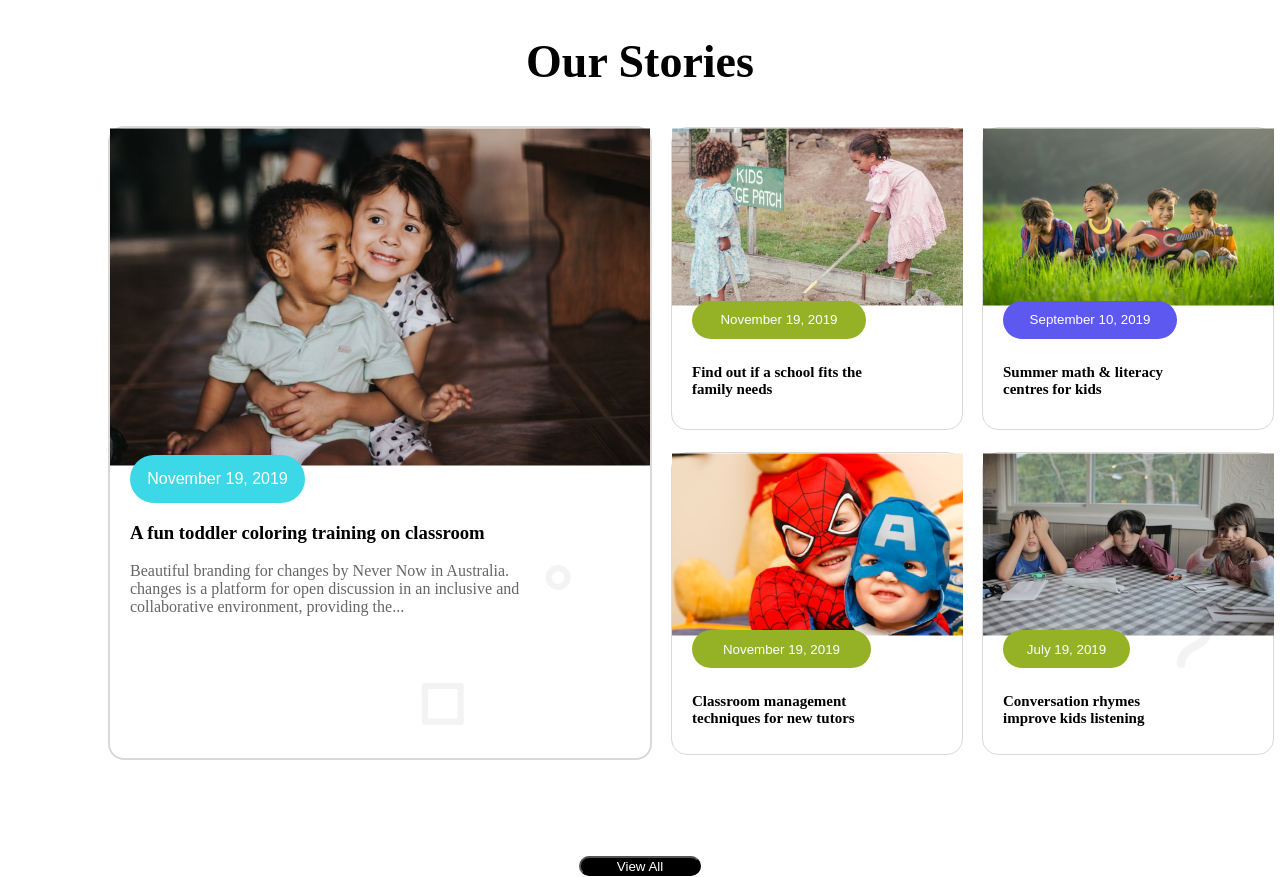
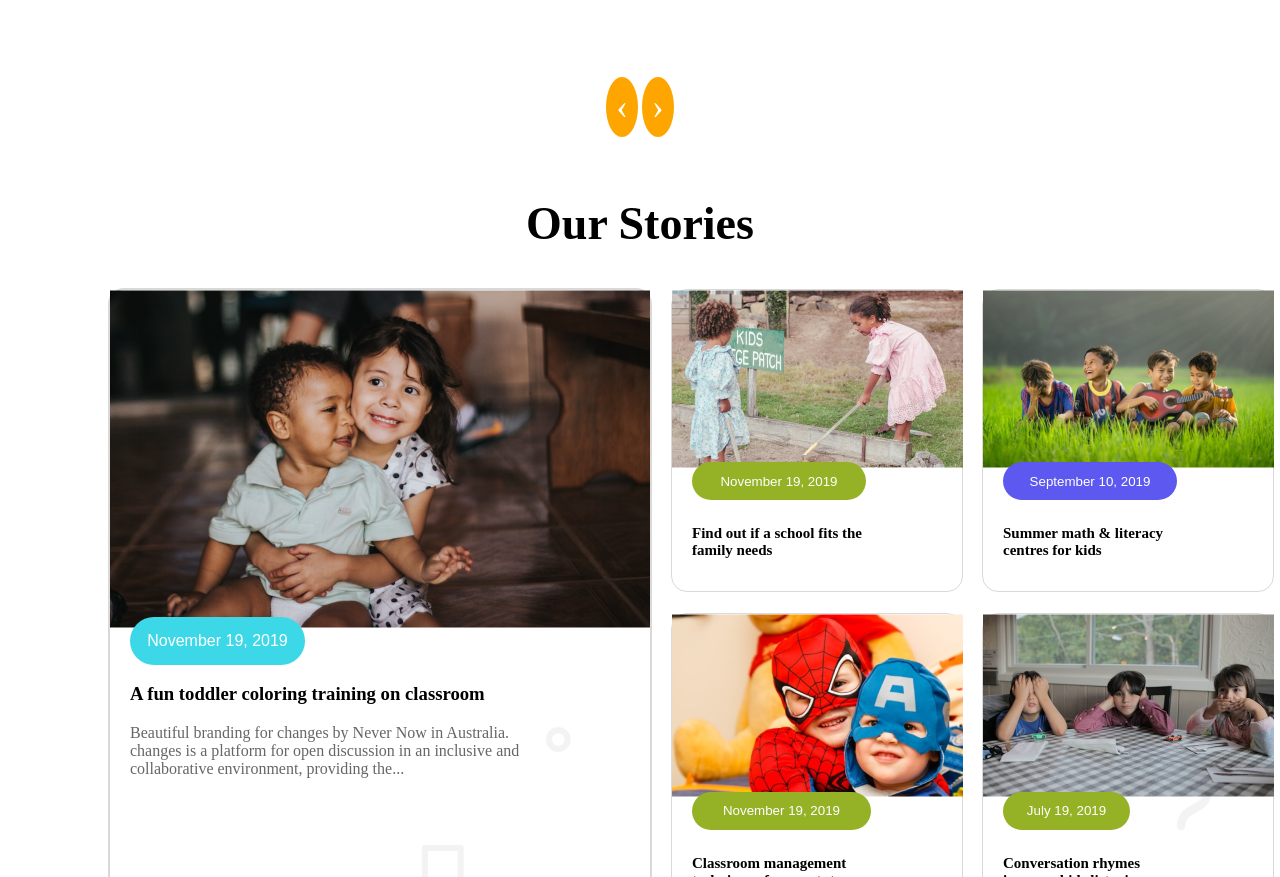
Before and after one commit to sureshdev2025/assignment2-responsive-development, a plain HTML site: page index.html in a window 1280 px wide. Shown: the part 1176-2053 px from the top of the page. Drawn offline with Linux system fonts and the light colour scheme.

Commit message:
added next prev button

```diff
--- a/css/style.css
+++ b/css/style.css
@@ -174,9 +174,41 @@ nav {
 }
 
 
-/* arrow sign  */
+/* next prev sign  */
 
+.next-prev {
+    margin-top: 80px;
+    margin-bottom: 60px;
+    text-align: center;
+}
 
+.next-prev a {
+    text-decoration: none;
+    display: inline-block;
+    /* padding: 8px 16px; */
+    border: 10px solid orange;
+}
+
+/* a:hover {
+    background-color: #ddd;
+    color: black;
+} */
+
+.previous {
+    font-size: 35px;
+    background-color: orange;
+    color: white;
+}
+
+.next {
+    font-size: 35px;
+    background-color: orange;
+    color: white;
+}
+
+.round {
+    border-radius: 50%;
+}
 
 /* stories related styles  */
 
--- a/index.html
+++ b/index.html
@@ -71,6 +71,11 @@
                 </div>
             </div>
         </section>
+
+        <div class="next-prev">
+            <a href="#" class="previous round">&#8249;</a>
+            <a href="#" class="next round">&#8250;</a>
+        </div>
         <section class="section-2">
             <h1 class="stories-title">Our Stories</h1>
             <div class="stories-container display-flex">
@@ -124,7 +129,8 @@
                     <img src="./assets/logo.png" alt="">
                     <h1>Kids <br> Education</h1>
                 </div>
-                <p>Pizza ipsum dolor meat lovers buffalo. <br> Deep dolor roll melted bacon Bianca pan <br> bacon pineapple
+                <p>Pizza ipsum dolor meat lovers buffalo. <br> Deep dolor roll melted bacon Bianca pan <br> bacon
+                    pineapple
                     Aussie. Mayo rib sauce Hawaiian meatball.</p>
             </div>
             <div class="about-school">
```
